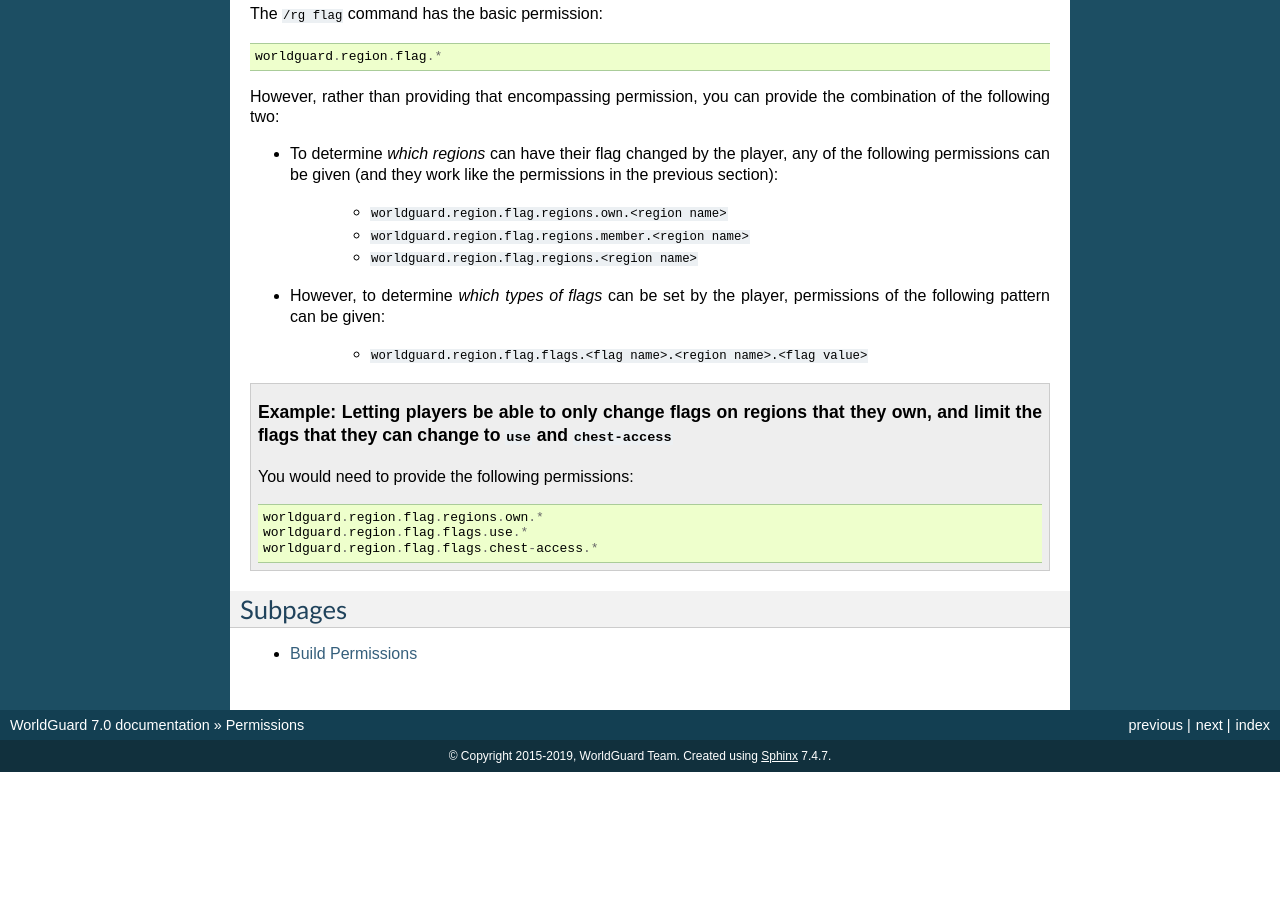
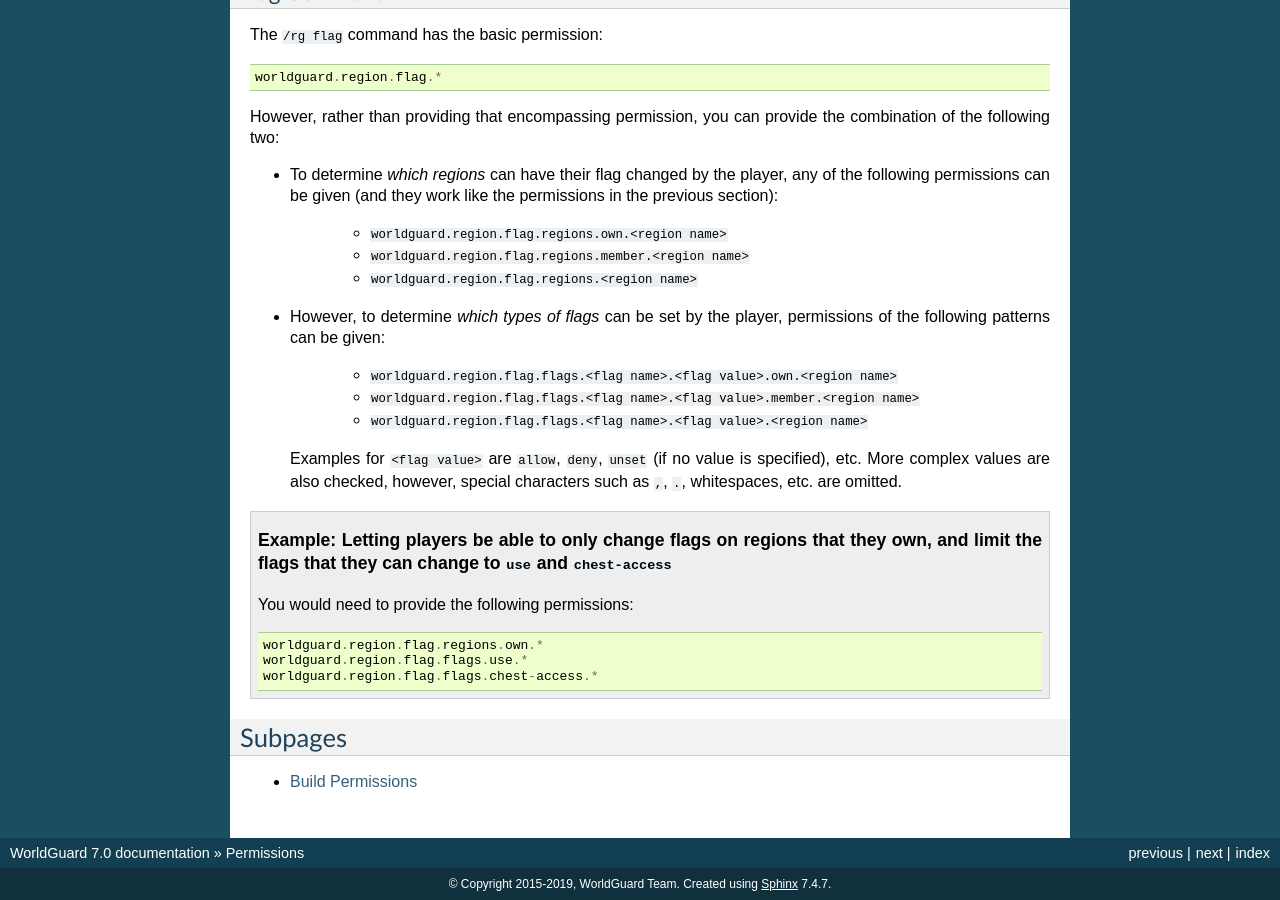
Before and after one commit to aurorasmiles/WorldGuardDocs, a Sphinx documentation site: the page built from source/permissions.rst, in a window 1280 px wide and 900 px high, scrolled down 2545 px. Built offline with Sphinx 7.4.7, drawn with Linux system fonts in a browser that asks for light colours; before the commit the page ends 3317 px from its top, so only the background shows below that; some of the changed text lies outside the part shown.

Commit message:
Fix flag permissions

```diff
--- a/source/permissions.rst
+++ b/source/permissions.rst
@@ -70,7 +70,7 @@
 Per-Region Commands
 ~~~~~~~~~~~~~~~~~~~
 
-The following commands support a base permission (such as ``worldguard.region.redefine``), but also allow you to use specific permissions that only apply if a player is an owner or member of a region:
+The following commands support a base permission (such as ``worldguard.region.redefine``), but also allow you to use specific permissions that only apply if a player is an owner or member of a region (note that an owner is also a member):
 
 * ``worldguard.region.redefine.own.<region name>``
 * ``worldguard.region.redefine.member.<region name>``
@@ -123,9 +123,13 @@
     * ``worldguard.region.flag.regions.member.<region name>``
     * ``worldguard.region.flag.regions.<region name>``
 
-* However, to determine *which types of flags* can be set by the player, permissions of the following pattern can be given:
+* However, to determine *which types of flags* can be set by the player, permissions of the following patterns can be given:
 
-    * ``worldguard.region.flag.flags.<flag name>.<region name>.<flag value>``
+    * ``worldguard.region.flag.flags.<flag name>.<flag value>.own.<region name>``
+    * ``worldguard.region.flag.flags.<flag name>.<flag value>.member.<region name>``
+    * ``worldguard.region.flag.flags.<flag name>.<flag value>.<region name>``
+
+  Examples for ``<flag value>`` are ``allow``, ``deny``, ``unset`` (if no value is specified), etc. More complex values are also checked, however, special characters such as ``,``, ``.``, whitespaces, etc. are omitted.
 
 .. topic:: Example: Letting players be able to only change flags on regions that they own, and limit the flags that they can change to ``use`` and ``chest-access``
 
```
